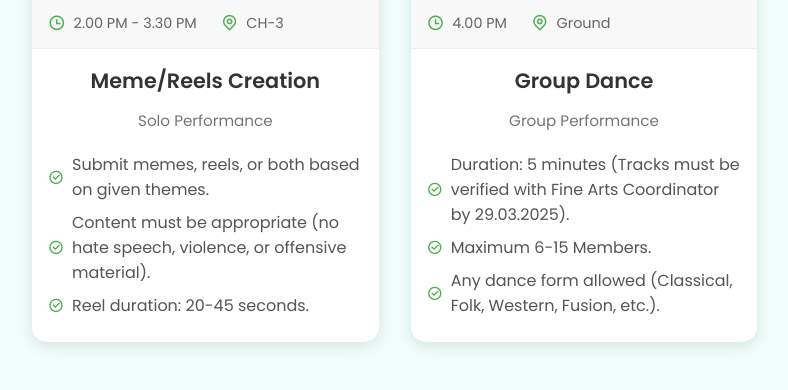
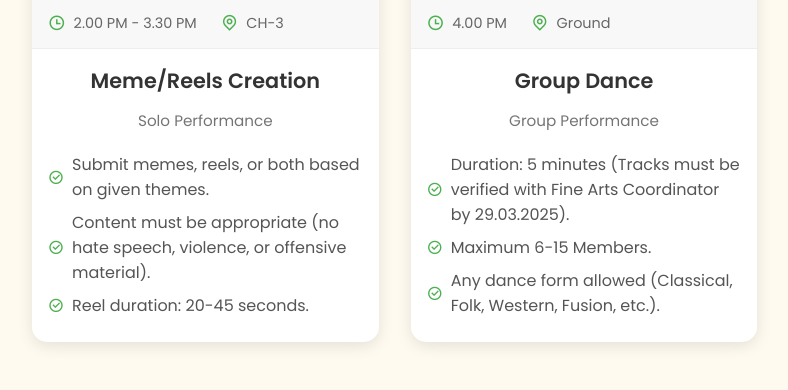
Before and after one commit to jayanthansenthilkumar/Orlia, a PHP site: page /day1.html in a window 1280 px wide. Shown: the part 2774-3164 px from the top of the page, without its empty margins (56-844 px from the left). Run offline with PHP 8.4, Linux system fonts and the light colour scheme.

Commit message:
Colour changed

```diff
--- a/assets/styles/styles.css
+++ b/assets/styles/styles.css
@@ -1,12 +1,12 @@
 /* Add theme variables */
-:root {
+/* :root {
     --primary-light: #5eead4;
     --primary-mid: #14b8a6;
     --primary-dark: #134e4a;
     --bg-light: #f0fdfa;
     --gradient: linear-gradient(145deg, #134e4a, #14b8a6, #5eead4);
-}
-/* :root {
+} */
+:root {
     --primary-light: #ff9f43;
     --primary-mid: #ff5c8a;
     --primary-dark: #2d6a4f;
@@ -15,7 +15,7 @@
     --gradient: linear-gradient(145deg, #ff9f43, #ff5c8a, #2d6a4f);
     --shadow: 0px 4px 8px rgba(45, 106, 79, 0.2);
     --border: #e0e0e0;
-} */
+}
 /* Add scrollbar styles at the top */
 ::-webkit-scrollbar {
     width: 0px;
```
